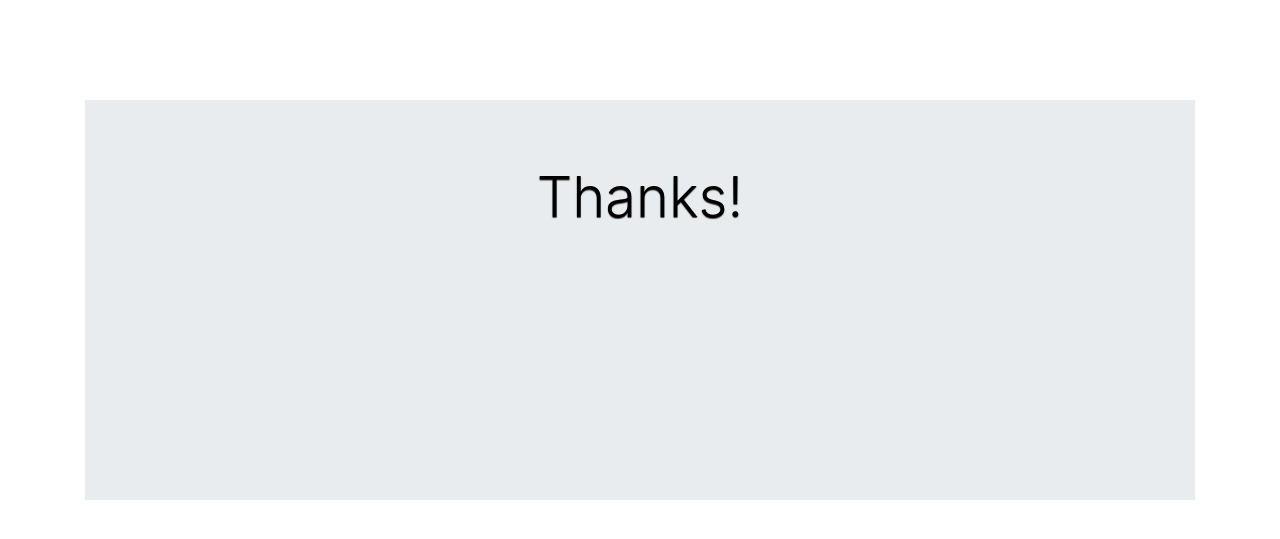
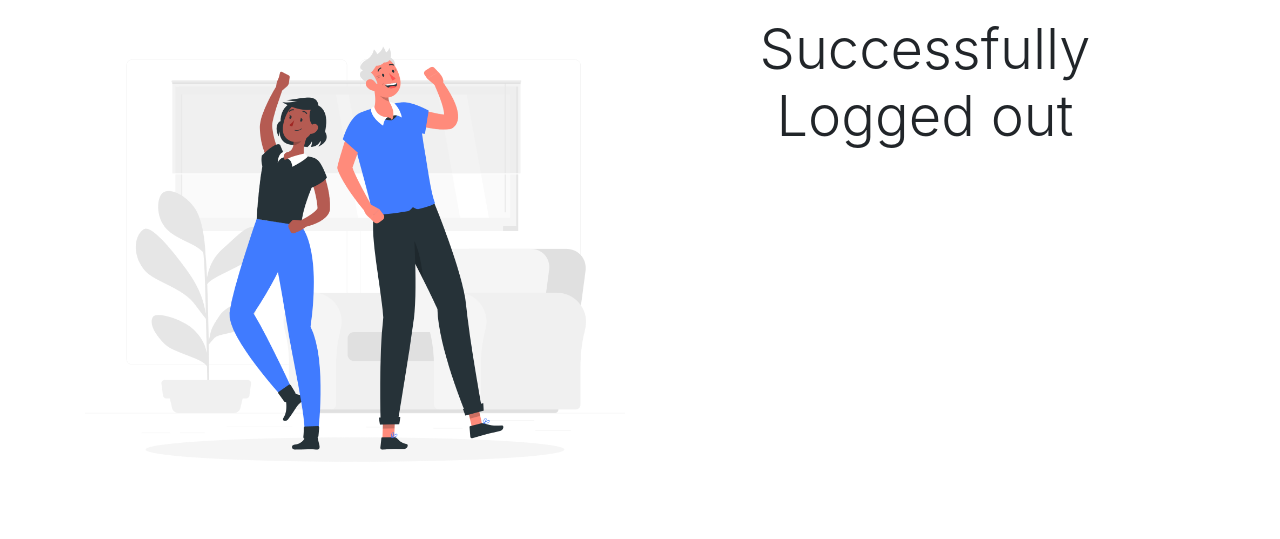
Before and after one commit to kunaldewangan/dj-online-examination-portal, a Django app: page /thanks/ in a window 1280 px wide. Shown: the part 58-597 px from the top of the page. Run offline with Django 3.2, Linux system fonts and the light colour scheme; some libraries are stand-ins or nearby versions.

Commit message:
adding image to index,main,and thanks template

```diff
--- a/templates/thanks.html
+++ b/templates/thanks.html
@@ -1,9 +1,17 @@
 {% extends 'base.html' %}
+{% load static %}
 {% block content %}
 <div class="container">
-    <div class="jumbotron jumbotron-fluid">
-
-        <center> <h1 class="display-4">Thanks!  </h1></center>
+    <div class="row">
+        <div class="col-md-6">
+            <img class="img-fluid" src="{% static 'images/logout.png' %}" alt="logout">
+        </div>
+        <div class="col-md-6">
+            <div class="text-center pt-3">
+                <h4 class="display-4">Successfully Logged out</h4>
+            </div>
         </div>
     </div>
+    </div>
+
 {% endblock %}
```
Also changed, not shown: templates/index.html (+10 -1 lines), templates/main.html (+10 -1 lines).
